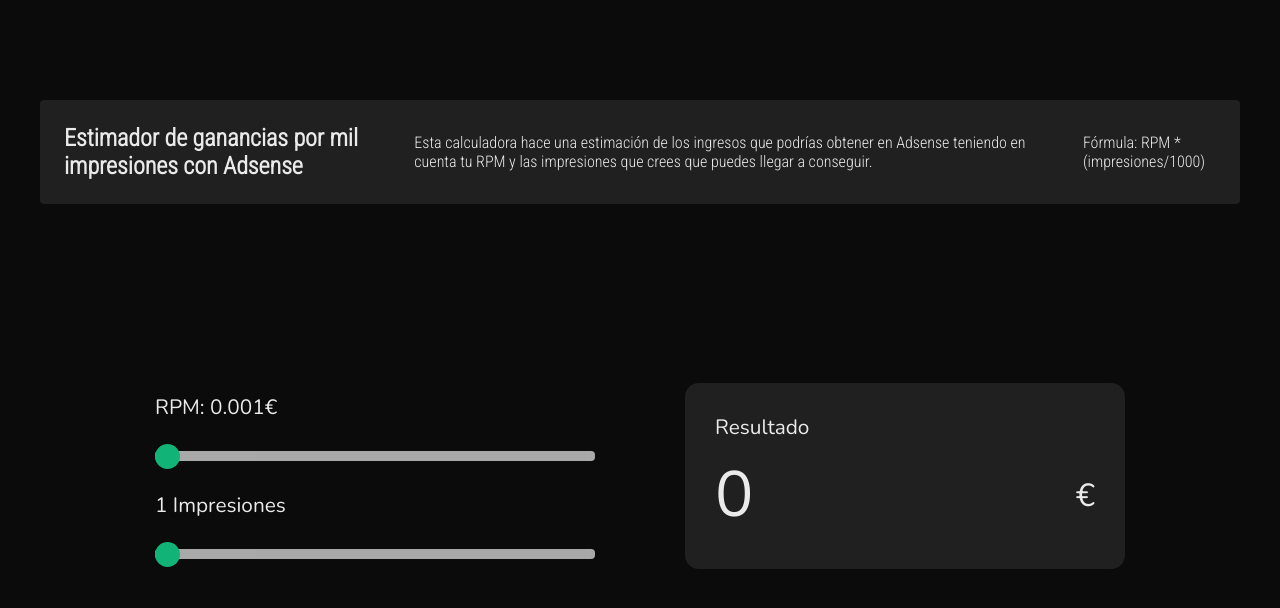
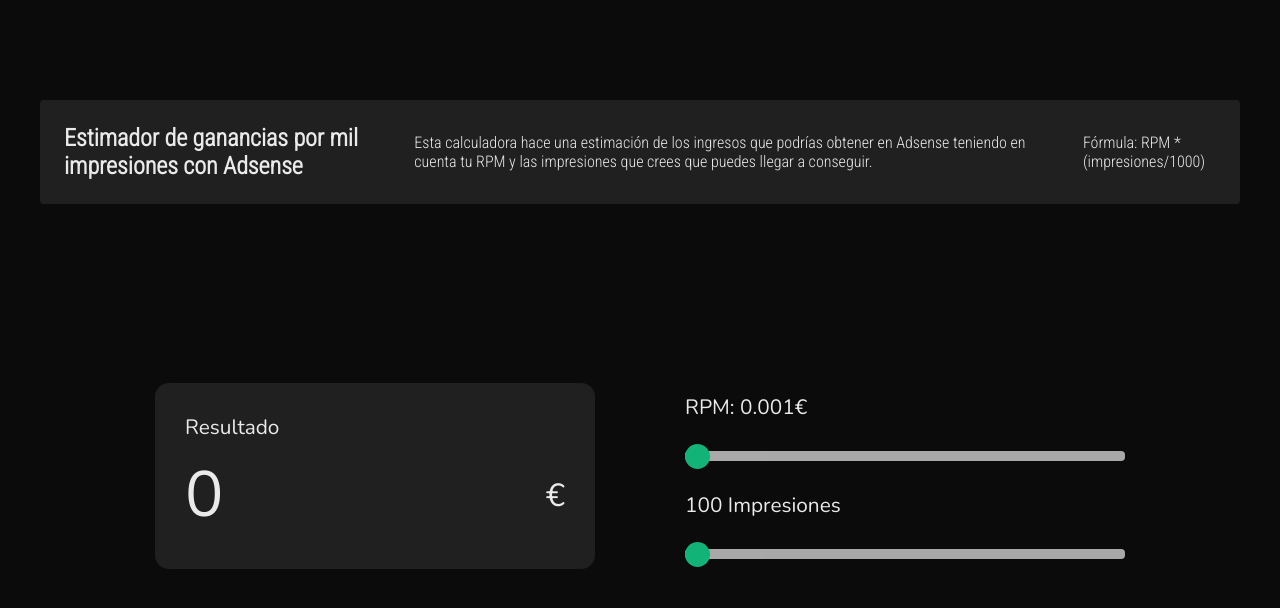
Before and after one commit to sanferar/adsense-calculator, a Next.js app: page / in a window 1280 px wide. Shown: the top 608 px of the page. Built offline with nearby package versions, Linux system fonts and the light colour scheme.

Commit message:
optimizacion

```diff
--- a/pages/index.js
+++ b/pages/index.js
@@ -19,7 +19,6 @@
       <main className='main'>
       <ContenedorInfo />
       <ContenedorPadre />
-
       </main>
    </>
   )
--- a/src/componentes/contenedor-padre.jsx
+++ b/src/componentes/contenedor-padre.jsx
@@ -13,7 +13,7 @@
 export function ContenedorPadre() {
 
   const [valorNumber, setValorNumber] = useState(0.001);
-  const [valorRange, setValorRange] = useState(1);
+  const [valorRange, setValorRange] = useState(100);
 
   const handleNumberChange = (event) => {
     const valor = parseFloat(event.target.value);
@@ -27,13 +27,13 @@
 
   return (
     <div className={`contenedor__padre ${nunito.className}`}>
+      <div className="contenedor__padre__result">
+        <ResultComponent valorNumber={valorNumber} valorRange={valorRange} />
+      </div>
       <div className="contenedor__padre__inputs">
         <InputNumber valorSeleccionado={valorNumber} handleValorChange={handleNumberChange} />
         <InputRange valorSeleccionado={valorRange} handleValorChange={handleRangeChange} />
       </div>
-      <div className="contenedor__padre__result">
-        <ResultComponent valorNumber={valorNumber} valorRange={valorRange} />
-      </div>
     </div>
   );
 }
--- a/src/componentes/input-range.jsx
+++ b/src/componentes/input-range.jsx
@@ -10,7 +10,7 @@
       <input
         className="slider"
         type="range"
-        min="1"
+        min="100"
         max="1000000"
         step='100'
         value={valorSeleccionado}
--- a/styles/globals.css
+++ b/styles/globals.css
@@ -211,7 +211,6 @@
     padding: 30px;
     gap:30px;
     font-size: 1.3rem;
-    background-color: rgb(34, 34, 34);
     border-radius: 10px;
   }
 
```
